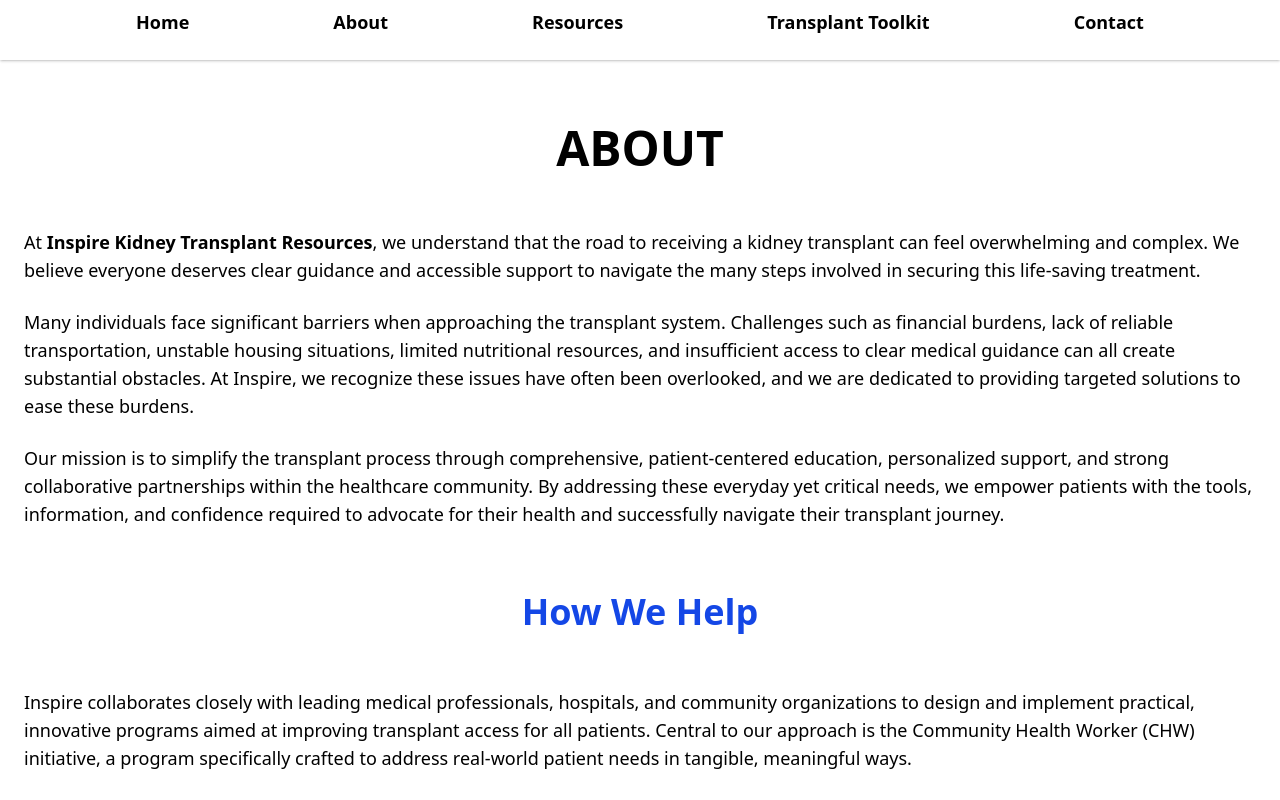
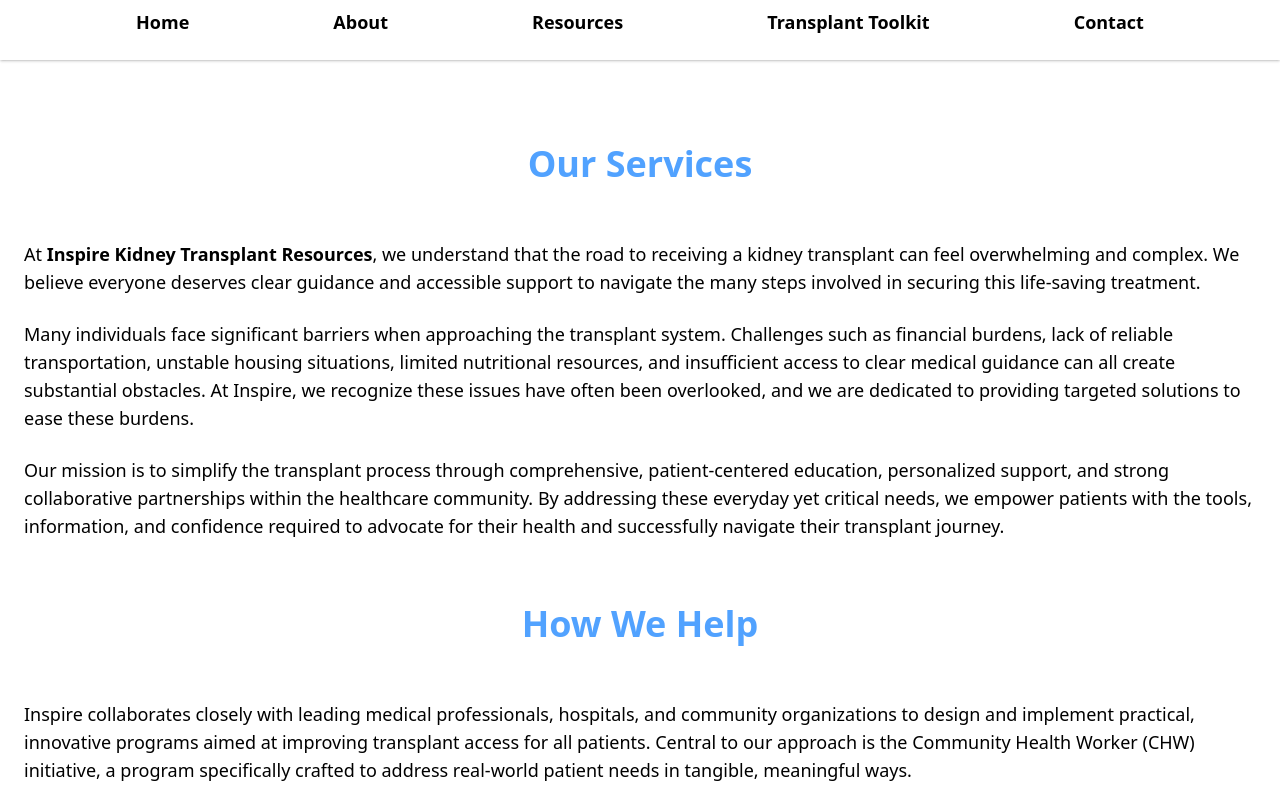
Before and after one commit to pitosanchez/inspire, a React (Vite) app: page / in a window 1280 px wide. Shown: the part 740-1540 px from the top of the page. Built offline with nearby package versions, Linux system fonts and the light colour scheme.

Commit message:
changed color of sectionheading and about

```diff
--- a/src/components/About.tsx
+++ b/src/components/About.tsx
@@ -6,7 +6,7 @@ import { SectionSubHeading } from "./ui/SectionSubHeading";
 export function About() {
   return (
     <Section>
-      <SectionHeading id="about">ABOUT</SectionHeading>
+      <SectionHeading id="about">Our Services</SectionHeading>
       <SectionParagraph>
         At <strong>Inspire Kidney Transplant Resources</strong>, we understand
         that the road to receiving a kidney transplant can feel overwhelming and
--- a/src/components/ui/SectionHeading.tsx
+++ b/src/components/ui/SectionHeading.tsx
@@ -4,7 +4,7 @@ export function SectionHeading({ children, id }: SectionHeadingProps) {
   return (
     <h1
       id={id}
-      className="text-black-700 mt-10 mb-8 text-center text-5xl font-bold"
+      className="mt-15 mb-8 text-center text-4xl font-bold text-blue-400"
     >
       {children}
     </h1>
--- a/src/components/ui/SectionSubHeading.tsx
+++ b/src/components/ui/SectionSubHeading.tsx
@@ -2,7 +2,7 @@ type SectionSubHeadingProps = { children: React.ReactNode };
 
 export function SectionSubHeading({ children }: SectionSubHeadingProps) {
   return (
-    <h2 className="mt-10 mb-8 text-center text-4xl font-bold text-blue-700">
+    <h2 className="mt-10 mb-8 text-center text-4xl font-bold text-blue-400">
       {children}
     </h2>
   );
```
